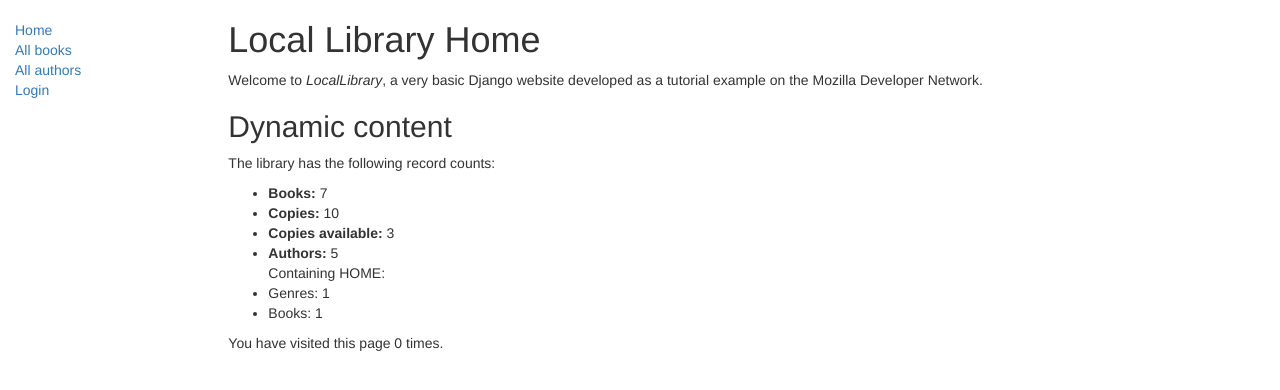
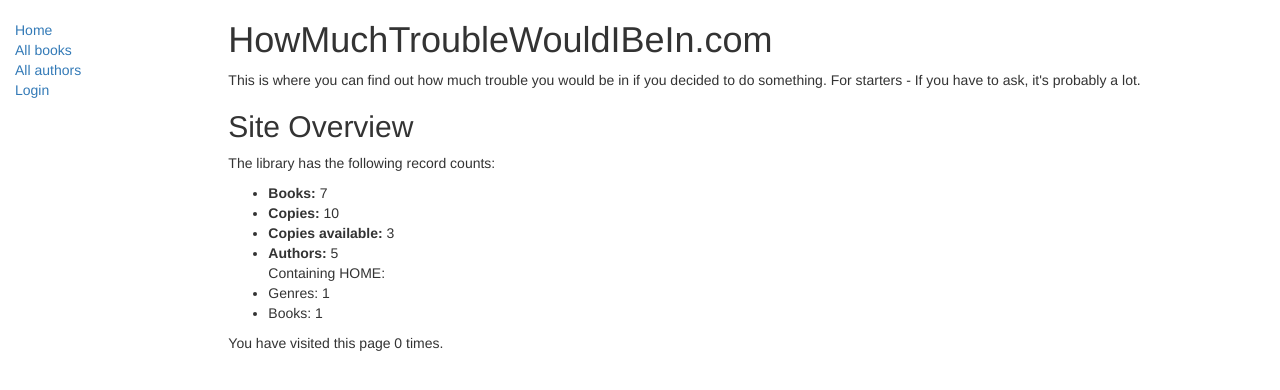
Before and after one commit to kmoniker/my_django_local_library, a Django app: page /catalog/ in a window 1280 px wide. Shown: the top 390 px of the page. Run offline with Django 3.2, Linux system fonts and the light colour scheme; data comes from the database, SQL or seed files in the repository; some libraries are stand-ins or nearby versions.

Commit message:
updated index to howmuchtroublewouldibein

```diff
--- a/catalog/templates/index.html
+++ b/catalog/templates/index.html
@@ -1,17 +1,16 @@
 {% extends "base_generic.html" %}
 
 {% block title %}
-<title>MY local library testy</title>
+<title>How Much Trouble Would I Be In?</title>
 {% endblock %}
 
 
+{% block content %}
+<h1>HowMuchTroubleWouldIBeIn.com</h1>
 
-{% block content %}
-<h1>Local Library Home</h1>
+  <p>This is where you can find out how much trouble you would be in if you decided to do something. For starters - If you have to ask, it's probably a lot.</p>
 
-  <p>Welcome to <em>LocalLibrary</em>, a very basic Django website developed as a tutorial example on the Mozilla Developer Network.</p>
-
-<h2>Dynamic content</h2>
+<h2>Site Overview</h2>
 
   <p>The library has the following record counts:</p>
   <ul>
```
